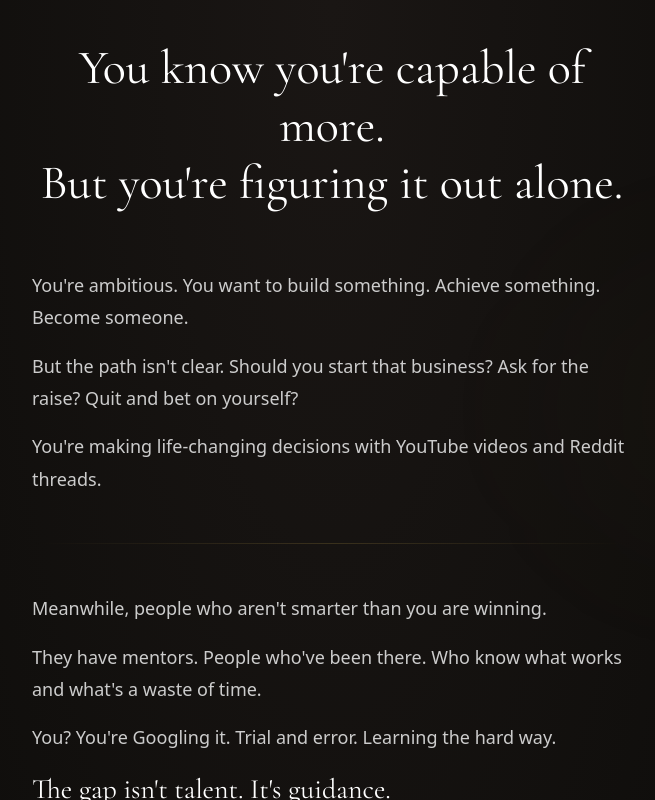
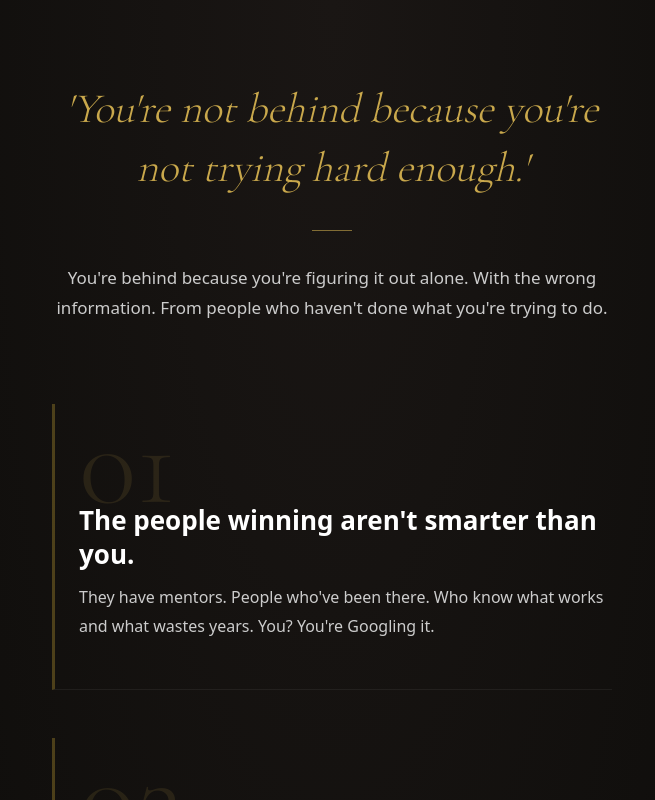
Before and after one commit to joewilko123/mentor-ai, a React (Vite) app: page / in a window 1280 px wide. Both pictures are taken after a click on the button "Continue". Shown: the top 800 px of the page, without its empty margins (308-963 px from the left). Built offline with nearby package versions, Linux system fonts and the light colour scheme.

Commit message:
Update App.jsx

```diff
--- a/src/App.jsx
+++ b/src/App.jsx
@@ -889,94 +889,141 @@ function App() {
   if (step === 'sales') {
     const t = THEMES[theme];
 
+    const contrastBlocks = [
+      {
+        num: '01',
+        headline: "The people winning aren't smarter than you.",
+        body: "They have mentors. People who've been there. Who know what works and what wastes years. You? You're Googling it."
+      },
+      {
+        num: '02',
+        headline: "The gap isn't talent. It's guidance.",
+        body: "One conversation with the right person at the right moment changes outcomes. That's not motivational. That's just true."
+      },
+      {
+        num: '03',
+        headline: "History's greatest minds solved your exact problem.",
+        body: "Carnegie on pricing. Napoleon on competition. Marcus Aurelius when the pressure feels like too much. Not theory — real frameworks from people who actually did it."
+      }
+    ];
+
+    const testimonials = [
+      { quote: "asked napoleon about whether to quit my job. got a framework i'd never heard anywhere else. handed my notice in 3 days later. genuinely didn't expect it to hit that hard", name: 'ALEX, 24', rotate: '-0.5deg' },
+      { quote: "spent like £2k on courses last year. one carnegie conversation on pricing was more useful than all of it combined. raised my rates, kept every client", name: 'MARCUS, 28', rotate: '0.3deg' },
+      { quote: "was having a really bad night tbh. asked marcus aurelius something at like 2am not really expecting much. what came back actually stopped me. been on it every day since", name: 'RYAN, 26', rotate: '-0.3deg' },
+    ];
+
     return (
       <>
         <GlobalStyles />
         <div className="noise" style={{ opacity: t.noise }} />
+        <div style={{ minHeight: '100vh', background: t.bg, padding: '80px 20px 100px', overflow: 'auto' }}>
+          <div style={{ maxWidth: '560px', margin: '0 auto' }}>
+
+            {/* Opening pull quote */}
+            <p style={{
+              fontSize: '42px',
+              color: t.accent,
+              fontFamily: "'Cormorant Garamond', serif",
+              fontWeight: '300',
+              lineHeight: '1.4',
+              fontStyle: 'italic',
+              textAlign: 'center',
+              margin: '0 0 32px 0',
+              textShadow: '0 0 80px rgba(212,175,55,0.15)',
+              animation: 'fadeIn 0.8s ease-out 0.5s backwards'
+            }}>
+              'You're not behind because you're not trying hard enough.'
+            </p>
+            <div style={{ width: '40px', height: '1px', background: t.accent, margin: '0 auto 32px auto', opacity: 0.6 }} />
+            <p style={{
+              fontSize: '17px',
+              color: t.textSecondary,
+              lineHeight: '1.8',
+              fontWeight: '300',
+              textAlign: 'center',
+              margin: '0 0 80px 0',
+              animation: 'fadeIn 0.8s ease-out 0.7s backwards'
+            }}>
+              You're behind because you're figuring it out alone. With the wrong information. From people who haven't done what you're trying to do.
+            </p>
+
+            {/* Three contrast blocks */}
+            {contrastBlocks.map((block, i) => (
+              <div
+                key={i}
+                style={{
+                  borderLeft: '3px solid rgba(212,175,55,0.3)',
+                  paddingLeft: '24px',
+                  paddingBottom: '48px',
+                  marginBottom: '48px',
+                  borderBottom: theme === 'dark' ? '1px solid rgba(255,255,255,0.06)' : '1px solid rgba(0,0,0,0.06)',
+                  animation: `slideUp 0.6s ease-out ${0.1 + i * 0.15}s backwards`
+                }}
+              >
+                <span style={{
+                  display: 'block',
+                  fontSize: '120px',
+                  fontFamily: "'Cormorant Garamond', serif",
+                  fontWeight: '300',
+                  color: t.accent,
+                  opacity: 0.12,
+                  lineHeight: '1',
+                  userSelect: 'none'
+                }}>
+                  {block.num}
+                </span>
+                <p style={{ fontSize: '26px', color: t.text, fontWeight: '600', margin: '-20px 0 0 0', lineHeight: '1.3' }}>
+                  {block.headline}
+                </p>
+                <p style={{ fontSize: '16px', color: t.textSecondary, lineHeight: '1.8', fontWeight: '300', margin: '12px 0 0 0' }}>
+                  {block.body}
+                </p>
+              </div>
+            ))}
+
+            {/* Testimonials */}
+            <div style={{ marginBottom: '80px' }}>
+              <p style={{ fontSize: '11px', color: t.accent, textAlign: 'center', letterSpacing: '4px', textTransform: 'uppercase', margin: '0 0 32px 0' }}>
+                What others are saying
+              </p>
+              {testimonials.map((item, i) => (
+                <div key={i}>
                   <div style={{
-          minHeight: '100vh',
-          background: t.bg,
-          padding: '40px 20px 60px',
-          overflow: 'auto',
-          position: 'relative'
+                    transform: `rotate(${item.rotate})`,
+                    padding: '28px 0',
+                    animation: `fadeIn 0.6s ease-out ${0.2 + i * 0.2}s backwards`
                   }}>
-          <div style={{ maxWidth: '600px', margin: '0 auto', position: 'relative', zIndex: 2 }}>
-            <h2 style={{
-              fontSize: '48px',
+                    <p style={{ fontSize: '15px', color: t.textSecondary, lineHeight: '1.7', fontStyle: 'normal', fontWeight: '400', margin: '0 0 10px 0' }}>
+                      "{item.quote}"
+                    </p>
+                    <p style={{ fontSize: '12px', color: t.accent, fontWeight: '600', letterSpacing: '1px', margin: 0 }}>
+                      {item.name}
+                    </p>
+                  </div>
+                  {i < testimonials.length - 1 && (
+                    <div style={{ display: 'flex', alignItems: 'center', gap: '12px', margin: '4px 0' }}>
+                      <div style={{ flex: 1, height: '1px', background: 'rgba(212,175,55,0.2)' }} />
+                      <span style={{ fontSize: '12px', color: t.textMuted }}>✦</span>
+                      <div style={{ flex: 1, height: '1px', background: 'rgba(212,175,55,0.2)' }} />
+                    </div>
+                  )}
+                </div>
+              ))}
+            </div>
+
+            {/* CTA */}
+            <div style={{ textAlign: 'center' }}>
+              <p style={{
+                fontSize: '32px',
                 color: t.text,
-              marginBottom: '56px',
-              textAlign: 'center',
+                fontFamily: "'Cormorant Garamond', serif",
                 fontWeight: '400',
-              fontFamily: "'Cormorant Garamond', serif",
-              lineHeight: '1.2',
-              animation: 'fadeIn 0.8s ease-out'
+                margin: '0 0 32px 0',
+                lineHeight: '1.3'
               }}>
-              You know you're capable of more.<br />But you're figuring it out alone.
-            </h2>
-
-            <div style={{ marginBottom: '0', animation: 'slideUp 0.6s ease-out' }}>
-              <p style={{ fontSize: '18px', color: t.textSecondary, lineHeight: '1.8', marginBottom: '16px' }}>
-                You're ambitious. You want to build something. Achieve something. Become someone.
-              </p>
-              <p style={{ fontSize: '18px', color: t.textSecondary, lineHeight: '1.8', marginBottom: '16px' }}>
-                But the path isn't clear. Should you start that business? Ask for the raise? Quit and bet on yourself?
-              </p>
-              <p style={{ fontSize: '18px', color: t.textSecondary, lineHeight: '1.8', marginBottom: '0' }}>
-                You're making life-changing decisions with YouTube videos and Reddit threads.
-              </p>
-            </div>
-
-            <div style={{ height: '1px', background: `linear-gradient(to right, transparent, ${t.accent}, transparent)`, opacity: 0.2, margin: '48px 0' }} />
-
-            <div style={{ marginBottom: '0', animation: 'slideUp 0.6s ease-out 0.2s backwards' }}>
-              <p style={{ fontSize: '18px', color: t.textSecondary, lineHeight: '1.8', marginBottom: '16px' }}>
-                Meanwhile, people who aren't smarter than you are winning.
-              </p>
-              <p style={{ fontSize: '18px', color: t.textSecondary, lineHeight: '1.8', marginBottom: '16px' }}>
-                They have mentors. People who've been there. Who know what works and what's a waste of time.
-              </p>
-              <p style={{ fontSize: '18px', color: t.textSecondary, lineHeight: '1.8', marginBottom: '16px' }}>
-                You? You're Googling it. Trial and error. Learning the hard way.
-              </p>
-              <p style={{ fontSize: '28px', color: t.text, lineHeight: '1.4', margin: '0', fontFamily: "'Cormorant Garamond', serif", fontWeight: '400' }}>
-                The gap isn't talent. It's guidance.
-              </p>
-            </div>
-
-            <div style={{ height: '1px', background: `linear-gradient(to right, transparent, ${t.accent}, transparent)`, opacity: 0.2, margin: '48px 0' }} />
-
-            <div style={{ marginBottom: '48px', animation: 'slideUp 0.6s ease-out 0.4s backwards' }}>
-              <p style={{ fontSize: '18px', color: t.textSecondary, lineHeight: '1.8', marginBottom: '16px' }}>
-                What if you could ask someone who's already done what you're trying to do?
-              </p>
-              <p style={{ fontSize: '18px', color: t.textSecondary, lineHeight: '1.8', marginBottom: '16px' }}>
-                Not some guru selling courses. Not ChatGPT giving you safe, generic advice.
-              </p>
-              <p style={{ fontSize: '18px', color: t.textSecondary, lineHeight: '1.8', marginBottom: '16px' }}>
-                Real people who built real things. Who failed, learned, and won.
-              </p>
-              <p style={{ fontSize: '18px', color: t.textSecondary, lineHeight: '1.8', marginBottom: '16px' }}>
-                Ask Steve Jobs if your idea is worth pursuing. Get Carnegie's take on pricing your work. Napoleon on handling competition. Marcus Aurelius when the pressure feels like too much.
-              </p>
-              <p style={{ fontSize: '18px', color: t.textSecondary, lineHeight: '1.8', marginBottom: '0' }}>
-                Not theory. Real frameworks from people who actually did it.
-              </p>
-            </div>
-            <div style={{ marginBottom: '48px', animation: 'slideUp 0.6s ease-out 0.6s backwards' }}>
-              <p style={{ fontSize: '13px', color: t.accent, textAlign: 'center', letterSpacing: '3px', textTransform: 'uppercase', margin: '0 0 24px 0' }}>
-                What others are saying
-              </p>
-              {[
-                { quote: "I'd been going back and forth on whether to quit my job for 6 months. I asked Napoleon about calculated risk and got the clearest framework I've ever heard for making that decision. I handed my notice in the next day.", name: 'Alex T., 24, Freelance Designer, Manchester' },
-                { quote: "I run a small e-commerce brand and I've spent thousands on courses and coaches. One conversation with Carnegie about pricing strategy was more actionable than anything I paid for. I raised my prices 40% the following week and didn't lose a single customer.", name: 'Marcus D., 28, Ecommerce Founder, London' },
-                { quote: "I was at rock bottom. Business failing, relationship ending, completely lost. I asked Marcus Aurelius one question at 2am and what came back stopped me in my tracks. I've come back every day since. This app genuinely changed how I think.", name: 'Ryan K., 26, Entrepreneur, Birmingham' },
-              ].map((t2, i) => (
-                <div key={i} style={{ background: t.card, border: `1px solid ${t.cardBorder}`, borderRadius: '16px', padding: '24px', marginBottom: i < 2 ? '16px' : '0' }}>
-                  <p style={{ fontSize: '15px', color: t.textSecondary, lineHeight: '1.7', margin: '0 0 12px 0', fontStyle: 'italic' }}>"{t2.quote}"</p>
-                  <p style={{ fontSize: '13px', color: t.textMuted, margin: 0, fontWeight: '600' }}>— {t2.name}</p>
-                </div>
-              ))}
-            </div>
+                Stop figuring it out alone.
+              </p>
               <button
                 className="btn-primary"
                 onClick={() => setStep('examples')}
@@ -990,27 +1037,19 @@ function App() {
                   fontSize: '16px',
                   fontWeight: '600',
                   cursor: 'pointer',
-                width: '100%',
                   letterSpacing: '0.03em',
                   animation: 'shimmer 3s linear infinite',
+                  display: 'inline-block'
                 }}
               >
                 See how it works →
               </button>
-          </div>
-
-          <div style={{
-            position: 'absolute',
-            top: '10%',
-            right: '5%',
-            width: '400px',
-            height: '400px',
-            background: `radial-gradient(circle, ${t.orb2} 0%, transparent 70%)`,
-            borderRadius: '50%',
-            filter: 'blur(80px)',
-            animation: 'float 8s ease-in-out infinite',
-            pointerEvents: 'none'
-          }} />
+              <p style={{ fontSize: '12px', color: t.textMuted, margin: '16px 0 0 0' }}>
+                Joined by 2,847 ambitious people
+              </p>
+            </div>
+
+          </div>
         </div>
       </>
     );
```
Lines whose indentation alone changed are shown as unchanged.
